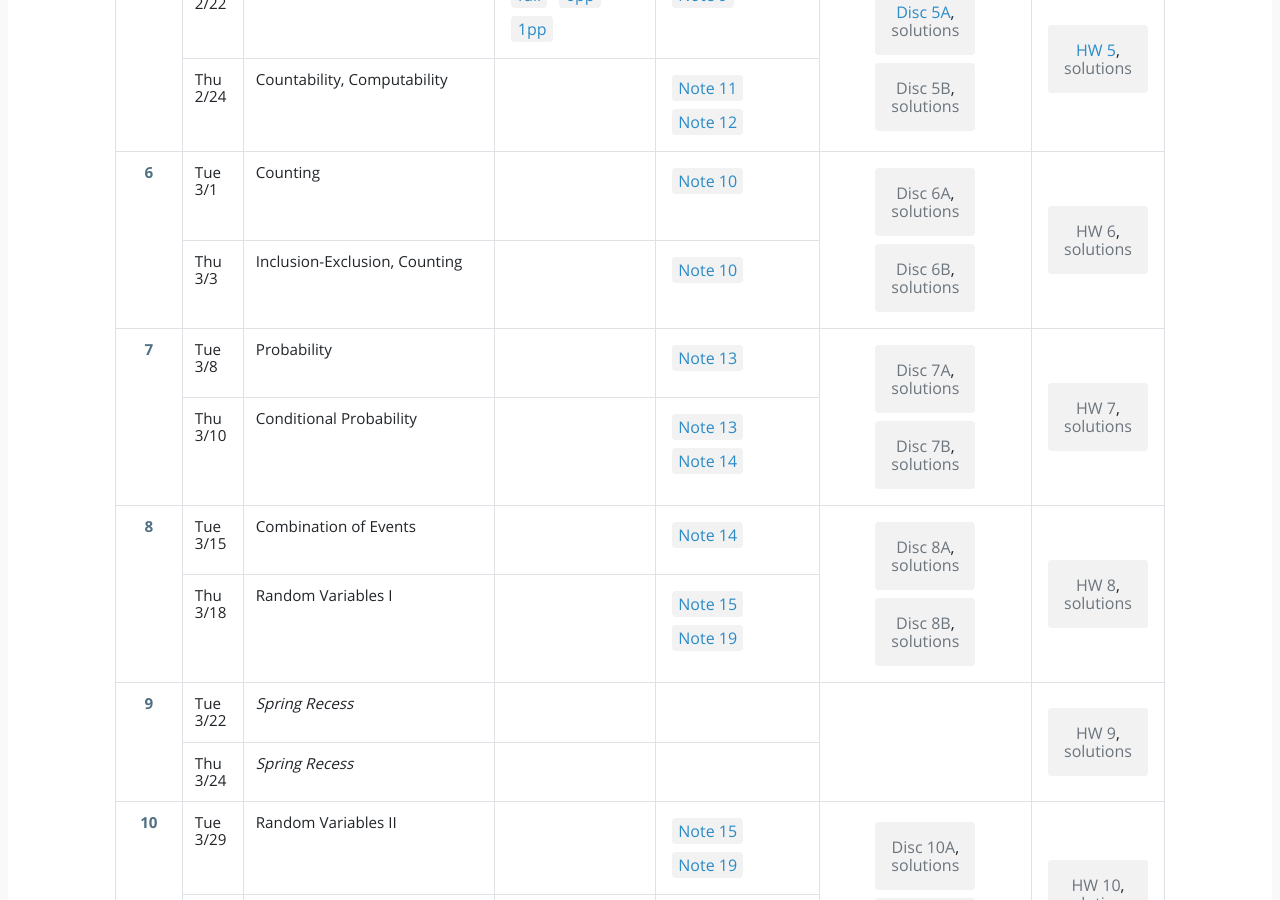
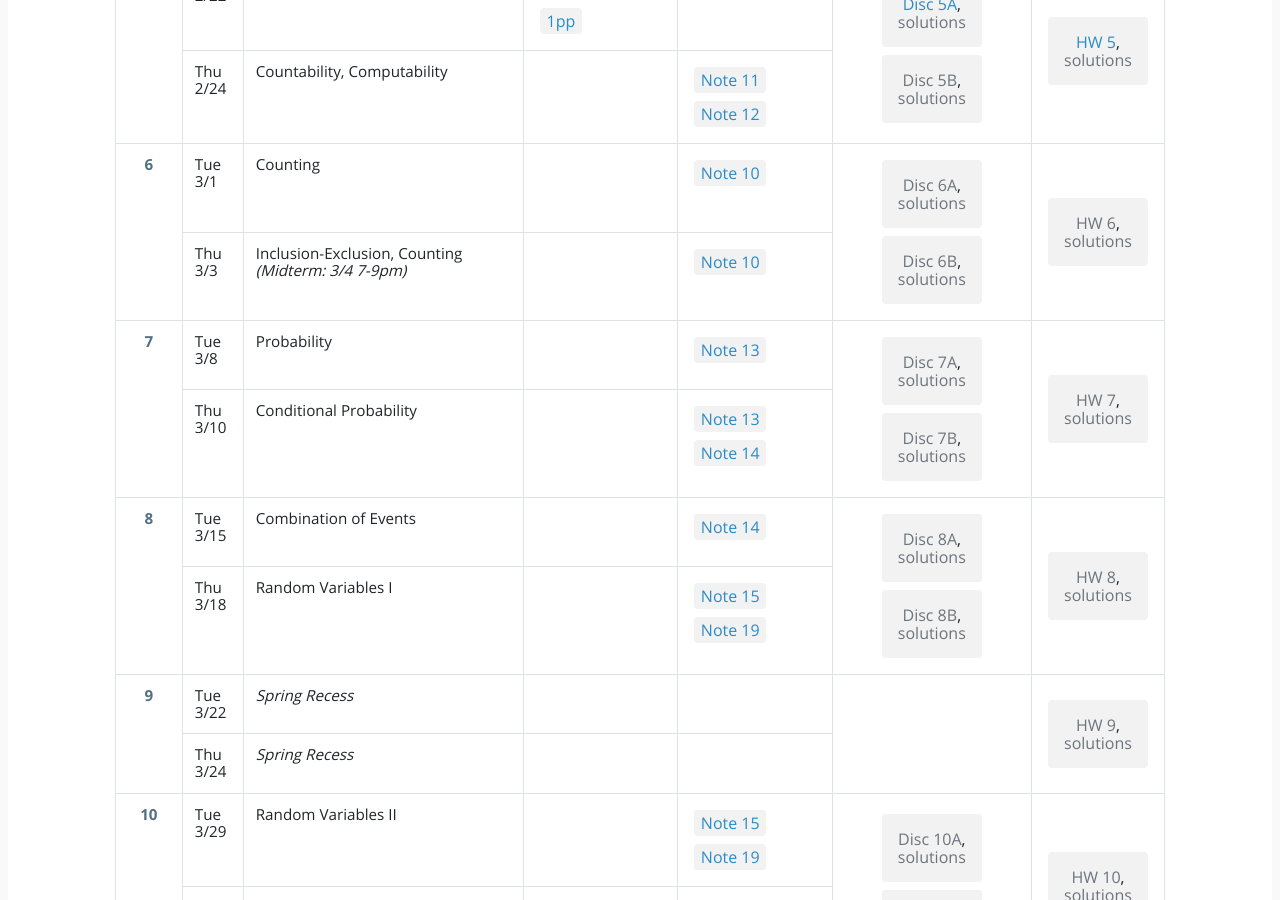
Before and after one commit to tsgoten/cs70-website, a Jekyll site: the page built from index.html, in a window 1280 px wide and 900 px high, scrolled down 1328 px. Built offline with Jekyll 4.4.1, drawn with Linux system fonts in a browser that asks for light colours.

Commit message:
add midterm to calendar

```diff
--- a/_data/materials/week_6.yml
+++ b/_data/materials/week_6.yml
@@ -10,7 +10,7 @@
 - type: lec
   date: "3/3"
   week: 6
-  title: Inclusion-Exclusion, Counting
+  title: "Inclusion-Exclusion, Counting \n_(Midterm: 3/4 7-9pm)_"
   reading_text: [10]
   webcast:
   password:
```
